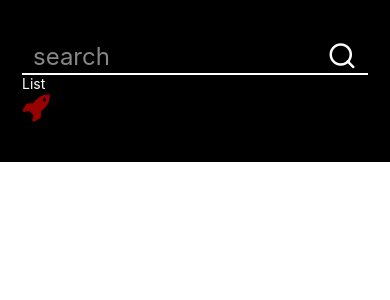
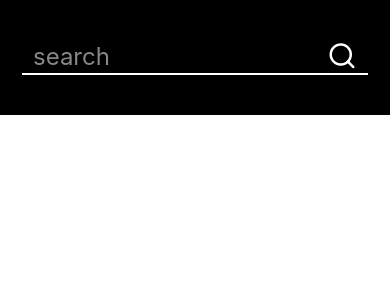
Before and after one commit to xenobarbital/cities, a React Native app: screen / in a window 390 px wide. Shown: the top 300 px of the page. Built offline with nearby package versions, Linux system fonts and the light colour scheme.

Commit message:
move colors to constants folder

```diff
--- a/App.js
+++ b/App.js
@@ -2,6 +2,7 @@ import React from 'react';
 import {View, SafeAreaView, StyleSheet} from 'react-native';
 
 import CityList from './src/Screens/CityList';
+import colors from './src/constants/colors';
 
 const App = () => {
   return (
@@ -17,7 +18,7 @@ const styles = StyleSheet.create({
   root: {
     height: '100%',
     width: '100%',
-    backgroundColor: '#000',
+    backgroundColor: colors.black,
   },
 });
 
--- a/src/Components/SearchBar/styles.js
+++ b/src/Components/SearchBar/styles.js
@@ -1,17 +1,19 @@
 import {StyleSheet} from 'react-native';
+
+import colors from '../../constants/colors';
 
 const styles = StyleSheet.create({
   wrapper: {
-    color: '#fff',
+    color: colors.white,
     flexDirection: 'row',
     alignItems: 'center',
     justifyContent: 'space-between',
     paddingHorizontal: 11,
-    borderBottomColor: '#fff',
+    borderBottomColor: colors.white,
     borderBottomWidth: 2,
   },
   textInput: {
-    color: '#fff',
+    color: colors.white,
     fontSize: 24,
     width: '85%',
   },
--- a/src/Screens/CityList/CityList.js
+++ b/src/Screens/CityList/CityList.js
@@ -1,6 +1,5 @@
 import React from 'react';
-import {View, Text, TouchableWithoutFeedback, Keyboard} from 'react-native';
-import Icon from 'react-native-vector-icons/FontAwesome';
+import {View, TouchableWithoutFeedback, Keyboard} from 'react-native';
 
 import SearchBar from '../../Components/SearchBar';
 
@@ -11,8 +10,6 @@ const CityList = () => {
     <TouchableWithoutFeedback onPress={Keyboard.dismiss}>
       <View style={styles.wrapper}>
         <SearchBar />
-        <Text style={styles.text}>List</Text>
-        <Icon name="rocket" size={30} color="#900" />
       </View>
     </TouchableWithoutFeedback>
   );
--- a/src/Screens/CityList/styles.js
+++ b/src/Screens/CityList/styles.js
@@ -7,9 +7,6 @@ const styles = StyleSheet.create({
     paddingHorizontal: 22,
     paddingVertical: 40,
   },
-  text: {
-    color: '#fff',
-  },
 });
 
 export default styles;
--- /dev/null
+++ b/src/constants/colors.js
@@ -0,0 +1,5 @@
+export default {
+  white: '#fff',
+  black: '#000',
+  gray1: '#878787',
+};
```
